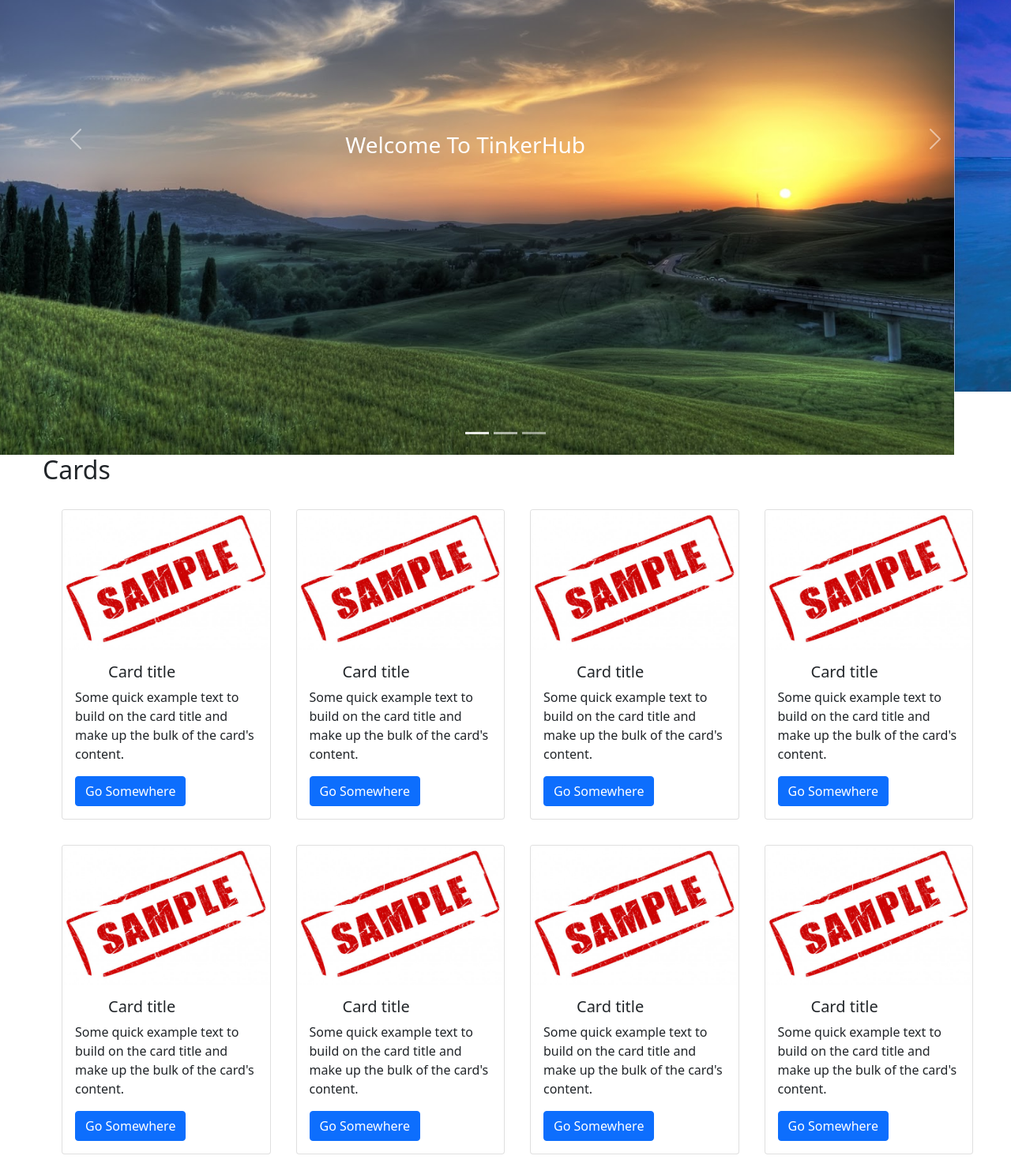
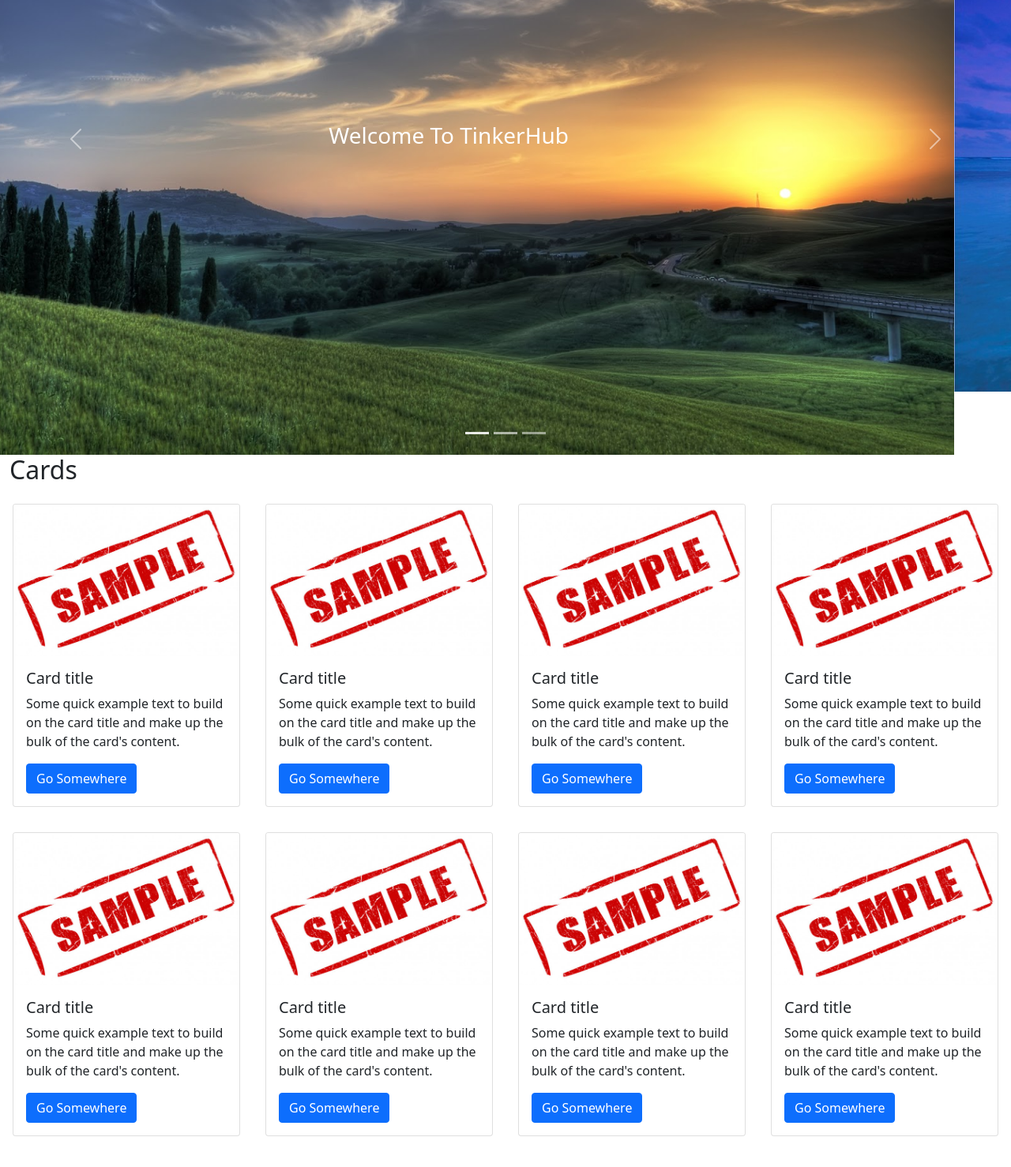
Before and after one commit to Rameesha555/sample2, a plain HTML site: page index.html in a window 1280 px wide. Shown: the part 280-1758 px from the top of the page at 79% size. After the commit the page ends 1735 px from the top, so only its background shows below. Drawn offline with nearby package versions, Linux system fonts and the light colour scheme.

Commit message:
Update index.html

```diff
--- a/index.html
+++ b/index.html
@@ -8,25 +8,11 @@
     <link href="https://cdn.jsdelivr.net/npm/bootstrap@5.0.1/dist/css/bootstrap.min.css" rel="stylesheet" integrity="sha384-+0n0xVW2eSR5OomGNYDnhzAbDsOXxcvSN1TPprVMTNDbiYZCxYbOOl7+AMvyTG2x" crossorigin="anonymous">
 
    <style>
-    .h1, .h2, .h3, .h4, .h5, .h6, h1, h2, h3, h4, h5, h6 {
-    margin-top: 0;
-    margin-bottom: 335px;
-    font-weight: 500;
-    line-height: 1.2;
-    margin-left: 42px;
-}
-.row {
-    --bs-gutter-x: -2.5rem;
-    --bs-gutter-y: 0;
-    display: flex;
-    flex-wrap: wrap;
-    margin-top: calc(var(--bs-gutter-y) * -283);
-    margin-right: calc(var(--bs-gutter-x)/ -2);
-    margin-left: calc(var(--bs-gutter-x)/ -2);
-    margin-left: 50px;
-    margin-top: -320px;
-    align-items: center;
-}
+    .carousel-caption {
+        top: 50%;
+        transform: translateY(-50%);
+        bottom: initial;
+      }
 .modalfade{
     height: 200px;
 }
```
